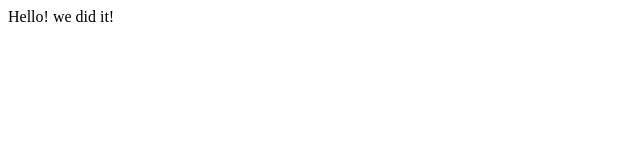
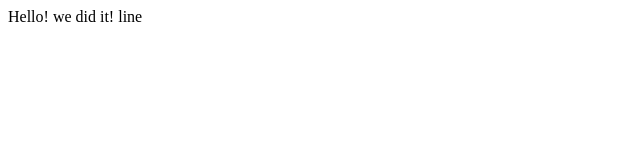
Before and after one commit to itgirlschool/testFrontend74, a plain HTML site: page index.html in a window 1280 px wide. Shown: the full height of the page, 0-640 px from the left. Drawn offline with Linux system fonts and the light colour scheme.

Commit message:
add line

```diff
--- a/index.html
+++ b/index.html
@@ -7,5 +7,6 @@
 </head>
 <body>
     Hello! we did it!
+    line
 </body>
 </html>
```
